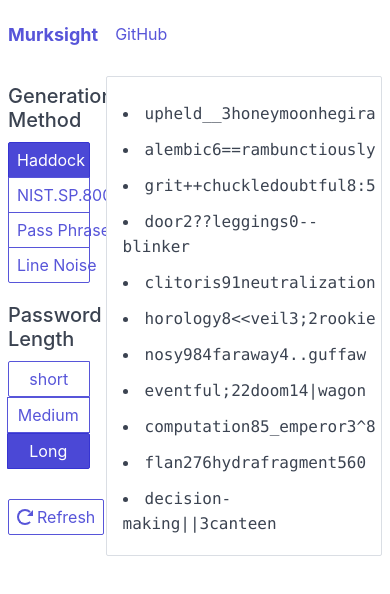
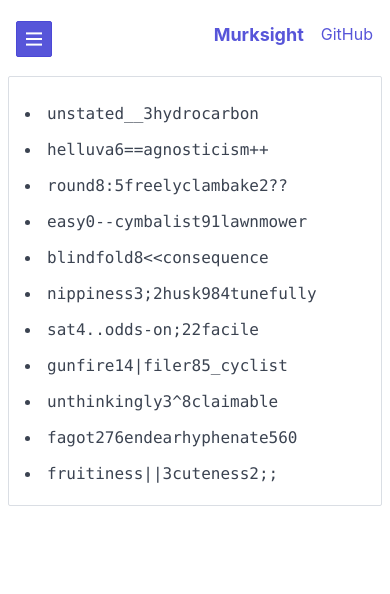
Before and after one commit to ehouse/murksight, a React (Create React App) app: page / in a window 390 px wide. Shown: the top 594 px of the page. Built offline with nearby package versions, Linux system fonts and the light colour scheme.

Commit message:
Added click to clipboard with popup alert
Added responsive code for handling mobile devices
Cleaned up several code paths
Fixed wording on sidebar

```diff
--- a/src/App.tsx
+++ b/src/App.tsx
@@ -1,4 +1,4 @@
-import React, { useReducer } from 'react';
+import React, { useEffect, useReducer, useState } from 'react';
 import './common/main.css';
 import { PasswordGen } from './component/PasswordGen';
 
@@ -32,48 +32,84 @@ function AppReducer(state: AppStateType, action: ActionType) {
 
 function App() {
   const initialState: AppStateType = { length: 'long', method: 'haddock', refreshTrigger: false }
+  const [stateCopy, setStateCopy] = useState(false)
   const [state, dispatch] = useReducer(AppReducer, initialState)
 
+  useEffect(() => {
+    if(stateCopy === true){
+      setTimeout(()=>setStateCopy(false), 1000)
+    }
+  })
+
+  /* Determine if button is active or disabled */
   const getButtonState = (action: 'length' | 'method', payload: PWLength | pwGenMethod): buttonState => {
     if (action === 'length' && payload === 'short' && state.method === 'passphrase') return 'disabled' // Disabled short passphrase
     return (state[action] === payload ? 'active' : '')
   }
 
+  /* Create specific button with stateful actions */
+  const createButton = (action: 'length' | 'method', payload: [PWLength | pwGenMethod, string][]) => {
+    const returnArray: JSX.Element[] = []
+    payload.forEach((item) => {
+      returnArray.push(<button className={`btn ${getButtonState(action, item[0])}`} onClick={() => dispatch({ type: action, payload: item[0] })}>{item[1]}</button>
+      )
+    })
+    return <>{returnArray}</>
+  }
+
+  /* Gemeric JSX logic for selection sidebar */
+  const createButtonCode = () => (<>
+    <h5>Password Method</h5>
+    <div className='verticle-btn-grp method-picker'>
+      {createButton('method', [['haddock', 'Haddock'], ['NIST.SP.800-53', 'NIST.SP.800-53'], ['passphrase', 'Passphrase'], ['linenoise', 'Linenoise']])}
+    </div>
+    <div className='length-picker'>
+      <h5>Length</h5>
+      <div className="btn-group btn-group-block">
+        {createButton('length', [['short', 'short'], ['medium', 'medium'], ['long', 'long']])}
+      </div>
+    </div>
+    <button className='btn password-refresh' onClick={() => dispatch({ type: 'refresh' })}><i className='icon icon-refresh mr-1'></i>Refresh</button>
+  </>)
+
   return (<div className='app'>
     <header className='navbar'>
       <div className='container grid-lg'>
-        <section className="navbar-center navbar-section">
+        <section className="navbar-section">
+          <div className="off-canvas show-lg">
+
+            <a className="off-canvas-toggle btn btn-primary btn-action" href="#sidebar">
+              <i className="icon icon-menu"></i>
+            </a>
+
+            <div id="sidebar" className="off-canvas-sidebar">
+              <div className='sidebar-button-list'>
+                {createButtonCode()}
+              </div>
+            </div>
+
+            <a className="off-canvas-overlay" href="#passwords">Close Sidebar</a>
+          </div>
           <a href="/" className="navbar-brand text-bold mr-2">Murksight</a>
           <a href="https://github.com/ehouse/murksight" className="btn btn-link">GitHub</a>
         </section>
       </div>
     </header>
+
     <div className='container grid-lg'>
       <div className='columns'>
-        <div className='column col-3 pt-2'>
-          <h5>Generation Method</h5>
-          <div className='verticle-btn-grp method-picker'>
-            <button className={`btn ${getButtonState('method', 'haddock')}`} onClick={() => dispatch({ type: 'method', payload: 'haddock' })}>Haddock</button>
-            <button className={`btn ${getButtonState('method', 'NIST.SP.800-53')}`} onClick={() => dispatch({ type: 'method', payload: 'NIST.SP.800-53' })}>NIST.SP.800-53</button>
-            <button className={`btn ${getButtonState('method', 'passphrase')}`} onClick={() => dispatch({ type: 'method', payload: 'passphrase' })}>Pass Phrase</button>
-            <button className={`btn ${getButtonState('method', 'linenoise')}`} onClick={() => dispatch({ type: 'method', payload: 'linenoise' })}>Line Noise</button>
-          </div>
-          <div className='length-picker'>
-            <h5>Password Length</h5>
-            <div className="btn-group btn-group-block">
-              <button className={`btn ${getButtonState('length', 'short')}`} onClick={() => dispatch({ type: 'length', payload: 'short' })}>short</button>
-              <button className={`btn ${getButtonState('length', 'medium')}`} onClick={() => dispatch({ type: 'length', payload: 'medium' })}>Medium</button>
-              <button className={`btn ${getButtonState('length', 'long')}`} onClick={() => dispatch({ type: 'length', payload: 'long' })}>Long</button>
-            </div>
-          </div>
-          <button className='btn password-refresh' onClick={() => dispatch({ type: 'refresh' })}><i className='icon icon-refresh mr-1'></i>Refresh</button>
+        <div className='column col-3 pt-2 hide-lg'>
+          {createButtonCode()}
         </div>
         <div className='column'>
           <div className='card'>
-            <PasswordGen pwLength={state.length} pwGenMethod={state.method} refreshTrigger={state.refreshTrigger} />
+            <PasswordGen pwLength={state.length} pwGenMethod={state.method} refreshTrigger={state.refreshTrigger} copyCallBack={setStateCopy} />
           </div>
         </div>
       </div>
+        <div className={`toast toast-success clipboard-alert ${stateCopy ? '' : 'd-hide'}`}>
+          <span className='h6'>Copied to Clipboard!</span>
+        </div>
     </div>
   </div>
   )
--- a/src/common/main.css
+++ b/src/common/main.css
@@ -5,6 +5,14 @@
 
 .navbar a:visited{
     color: #5755d9;
+}
+
+.sidebar-button-list {
+    padding: .4rem;
+}
+
+.off-canvas .off-canvas-toggle {
+    top: -.65rem;
 }
 
 .method-picker button{
@@ -24,6 +32,17 @@
     padding-bottom: .15rem;
 }
 
+.clipboard-alert {
+    position: sticky;
+    margin-top: 1rem;
+    bottom: 30px;
+    width: 100%;
+}
+
+.clipboard-alert span{
+    padding-left: 1rem;
+}
+
 .verticle-btn-grp .btn:not(:first-child):not(:last-child){
     border-radius: 0;
     margin-top: -.05rem;
--- a/src/component/PasswordGen.tsx
+++ b/src/component/PasswordGen.tsx
@@ -6,6 +6,7 @@ interface PasswordGenProps {
     pwGenMethod: pwGenMethod;
     pwLength: PWLength;
     refreshTrigger: boolean;
+    copyCallBack: Function;
 }
 
 export class PasswordGen extends PureComponent<PasswordGenProps>{
@@ -14,17 +15,20 @@ export class PasswordGen extends PureComponent<PasswordGenProps>{
 
         if (this.props.pwGenMethod === 'haddock') {
             for (let x = 0; x <= 10; x++) {
-                pwList.push(<li key={x}><samp>{haddock(this.props.pwLength)}</samp></li>)
+                let password = haddock(this.props.pwLength)
+                pwList.push(<li key={x}><samp className='c-hand' onClick={() => {navigator.clipboard.writeText(password); this.props.copyCallBack(true)}}>{password}</samp></li>)
             }
         }
         else if (this.props.pwGenMethod === 'linenoise') {
             for (let x = 0; x <= 10; x++) {
-                pwList.push(<li key={x}><samp>{lineNoise(this.props.pwLength)}</samp></li>)
+                let password = haddock(this.props.pwLength)
+                pwList.push(<li key={x}><samp className='c-hand' onClick={() => {navigator.clipboard.writeText(password); this.props.copyCallBack(true)}}>{lineNoise(this.props.pwLength)}</samp></li>)
             }
         }
         else if (this.props.pwGenMethod === 'passphrase') {
             for (let x = 0; x <= 10; x++) {
-                pwList.push(<li key={x}><samp>{passPhrase(this.props.pwLength)}</samp></li>)
+                let password = haddock(this.props.pwLength)
+                pwList.push(<li key={x}><samp className='c-hand' onClick={() => {navigator.clipboard.writeText(password); this.props.copyCallBack(true)}}>{passPhrase(this.props.pwLength)}</samp></li>)
             }
         }
         else {
```
Also changed, not shown: src/common/wordlist.json, 2 other files (tests, documents, lock files or other folders).
